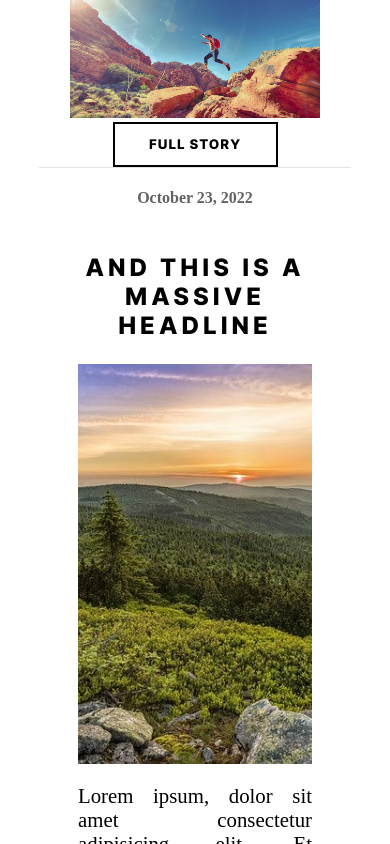
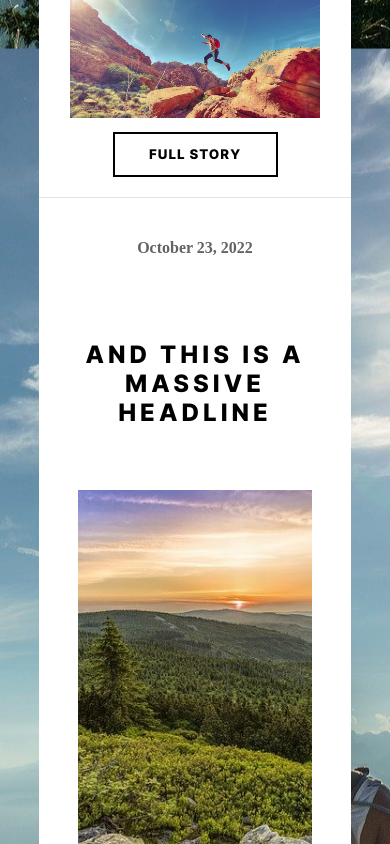
Before and after one commit to Arnaud293/React_App_Mountains, a React (Create React App) app: page / in a window 390 px wide. Shown: the part 2060-2904 px from the top of the page. Built offline with nearby package versions, Linux system fonts and the light colour scheme; a web font is replaced by a local one.

Commit message:
fix many issues with style importation on react &  responsive

```diff
--- a/src/styles/base/_settings.scss
+++ b/src/styles/base/_settings.scss
@@ -14,7 +14,7 @@ $grey2:rgb(146, 144, 144);
 
 
 html, body, #root, #root>div {
-    height: 100vh;
+
     margin: 0;
     padding: 0;
     display: flow-root;
--- a/src/styles/components/_buttons.scss
+++ b/src/styles/components/_buttons.scss
@@ -8,6 +8,8 @@
     text-transform: uppercase;
     font-family: $font2;
     letter-spacing: 1px;
+    margin-bottom: 20px;
+    margin-top: 10px;
     cursor: pointer;
 }
 
--- a/src/styles/index.css
+++ b/src/styles/index.css
@@ -5,7 +5,6 @@
 }
 
 html, body, #root, #root > div {
-  height: 100vh;
   margin: 0;
   padding: 0;
   display: flow-root;
@@ -244,7 +243,7 @@ main {
 
 .main-content {
   width: 80vw;
-  height: 240vh;
+  height: 265vh;
   background-color: white;
   color: black;
 }
@@ -271,7 +270,13 @@ main {
 @media screen and (max-width: 980px) {
   .sub-article-container {
     flex-direction: column;
-    height: 180vh;
+    height: 210vh;
+  }
+}
+
+@media screen and (max-width: 520px) {
+  .sub-article-container {
+    height: 260vh;
   }
 }
 
@@ -434,6 +439,8 @@ main {
   text-transform: uppercase;
   font-family: "Inter-ExtraBold";
   letter-spacing: 1px;
+  margin-bottom: 20px;
+  margin-top: 10px;
   cursor: pointer;
 }
 
--- a/src/styles/layout/_container.scss
+++ b/src/styles/layout/_container.scss
@@ -5,7 +5,7 @@ main{
 
 .main-content{
     width: 80vw;
-    height: 240vh;
+    height: 265vh;
     background-color: white;
     color: black;
 
@@ -28,7 +28,10 @@ main{
 
     @media screen and(max-width: 980px){
     flex-direction: column;
-    height: 180vh;
+    height: 210vh;
+    }
+    @media screen and(max-width : 520px){
+        height: 260vh;
     }
 
     & h1{
```
Also changed, not shown: 1 other file (tests, documents, lock files or other folders).
